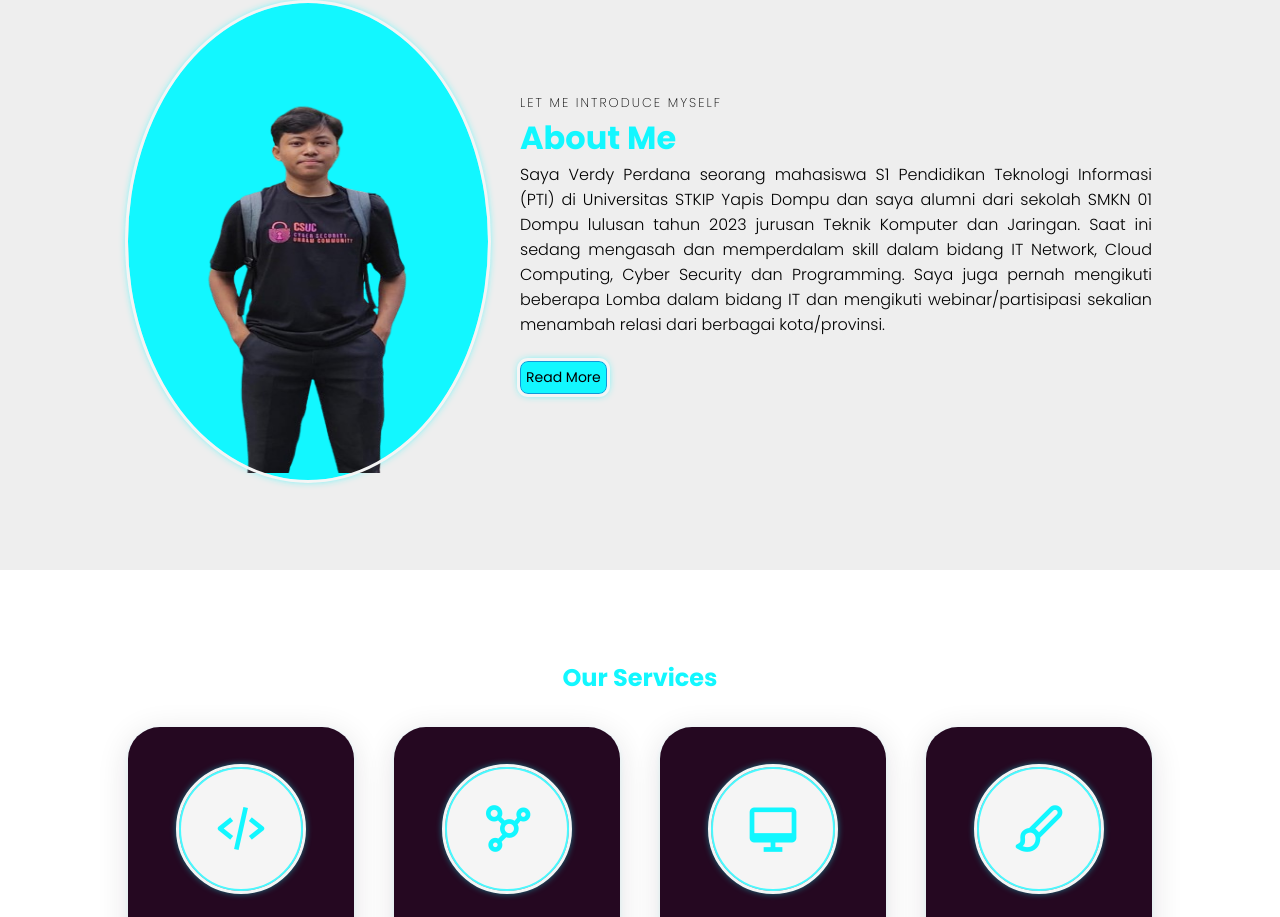
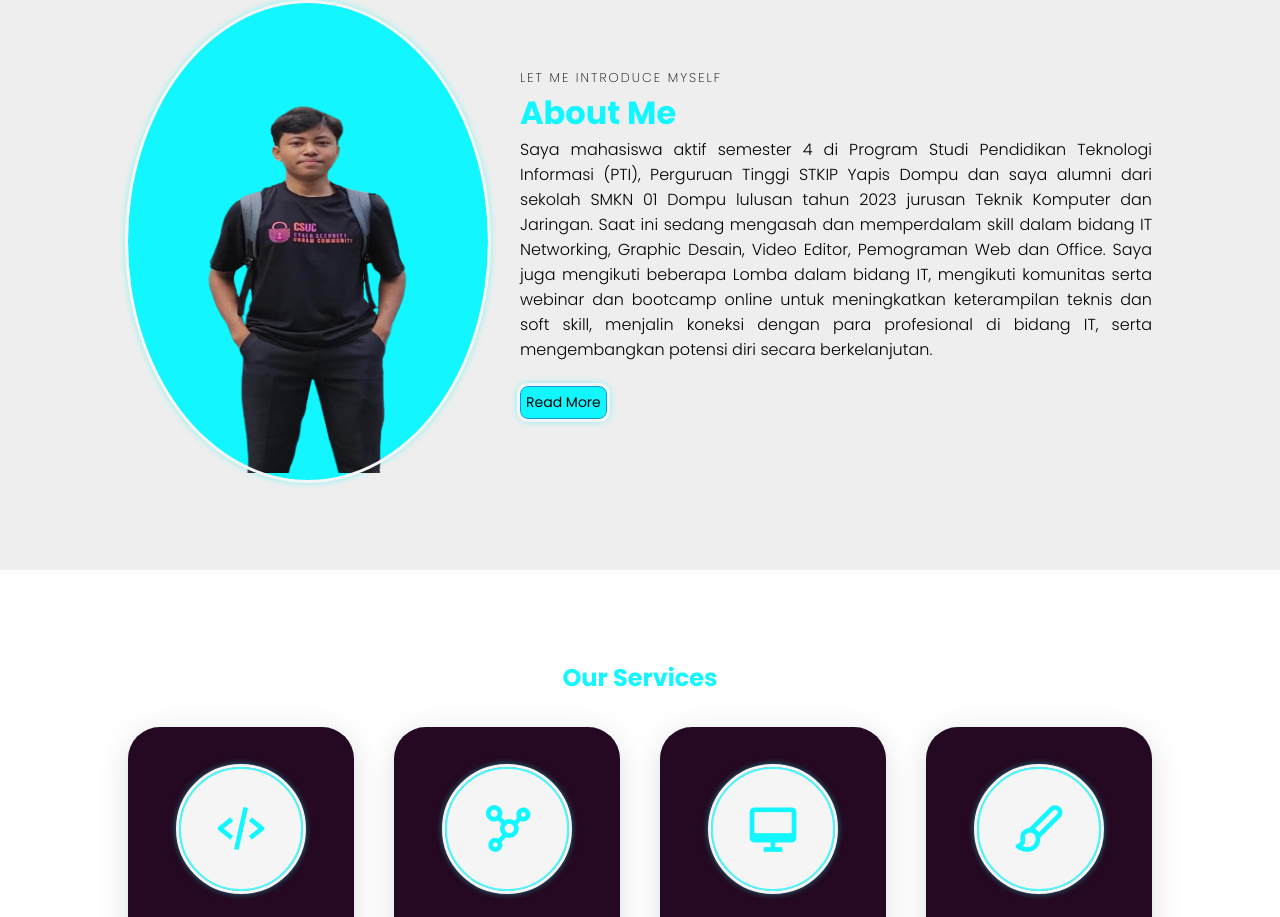
Before and after one commit to VerdyPerdana/portofolio-verdy, a plain HTML site: page index.html in a window 1280 px wide. Shown: the part 827-1744 px from the top of the page. Drawn offline with nearby package versions, Linux system fonts and the light colour scheme.

Commit message:
baru ubah 12/7/2025

```diff
--- a/index.html
+++ b/index.html
@@ -134,9 +134,10 @@
         <div class="about-content scroll-scale">
             <span>Let me introduce myself</span>
             <h2>About Me</h2>
-            <p>Saya Verdy Perdana seorang mahasiswa S1 Pendidikan Teknologi Informasi (PTI) di Universitas  STKIP Yapis Dompu dan saya alumni dari sekolah SMKN 01 Dompu lulusan tahun 2023
-            jurusan Teknik Komputer dan Jaringan. Saat ini sedang mengasah dan memperdalam skill dalam bidang IT Network, Cloud Computing, Cyber Security dan Programming. Saya juga pernah
-            mengikuti beberapa Lomba dalam bidang IT dan mengikuti webinar/partisipasi sekalian menambah relasi dari berbagai kota/provinsi.</p>
+            <p>Saya mahasiswa aktif semester 4 di Program Studi Pendidikan Teknologi Informasi (PTI), Perguruan Tinggi STKIP Yapis Dompu dan saya alumni dari sekolah SMKN 01 Dompu lulusan tahun 2023
+                jurusan Teknik Komputer dan Jaringan. Saat ini sedang mengasah dan memperdalam skill dalam bidang IT Networking, Graphic Desain, Video Editor, Pemograman Web dan Office. Saya juga
+                mengikuti beberapa Lomba dalam bidang IT, mengikuti komunitas serta webinar dan bootcamp online untuk
+                meningkatkan keterampilan teknis dan soft skill, menjalin koneksi dengan para profesional di bidang IT, serta mengembangkan potensi diri secara berkelanjutan.</p>
 
             <div class="btn-box">
                 <a href="#" class="btn">Read More</a>
```
Also changed, not shown: img/PROJEK WEB SD.jpg (added), img/apk by adi.png (added), img/projek web RSUD.png (added).
